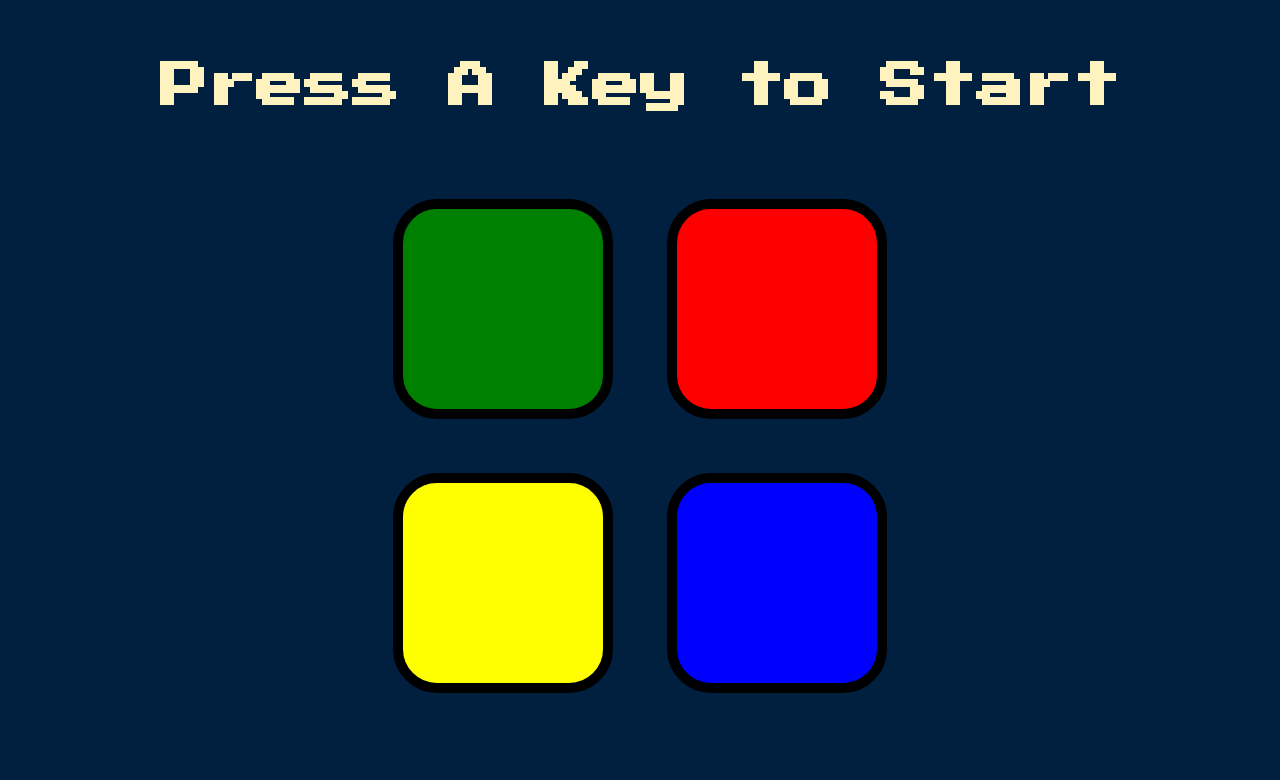
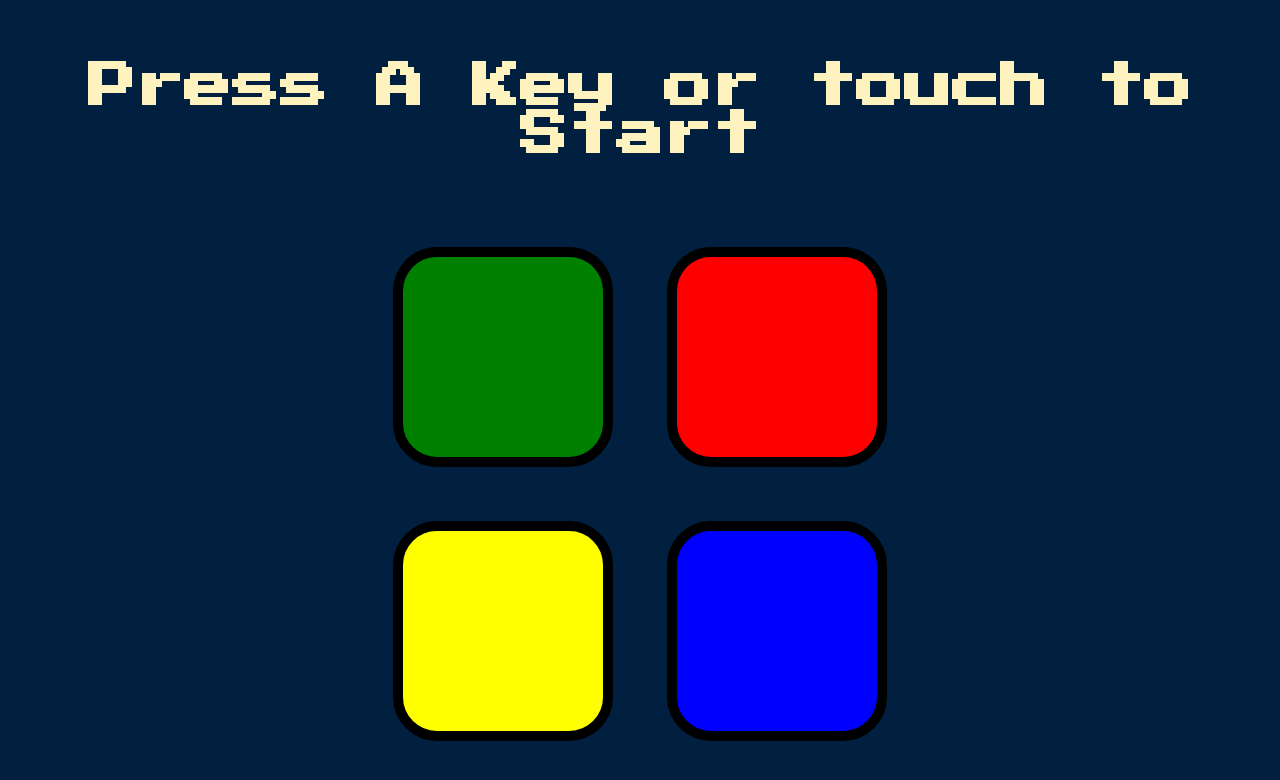
Before and after one commit to itsyourtechguy/simon-challenge-game, a plain HTML site: page index.html in a window 1280 px wide. Drawn offline with nearby package versions, Linux system fonts and the light colour scheme.

Commit message:
Update index.html

```diff
--- a/index.html
+++ b/index.html
@@ -9,7 +9,7 @@
 </head>
 
 <body>
-  <h1 id="level-title">Press A Key to Start</h1>
+  <h1 id="level-title">Press A Key or touch to Start</h1>
   <div class="container">
     <div lass="row">
 
```
